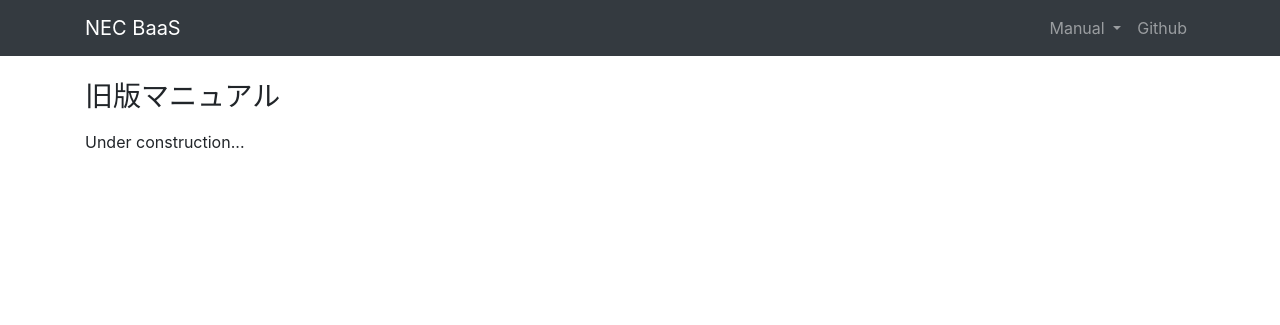
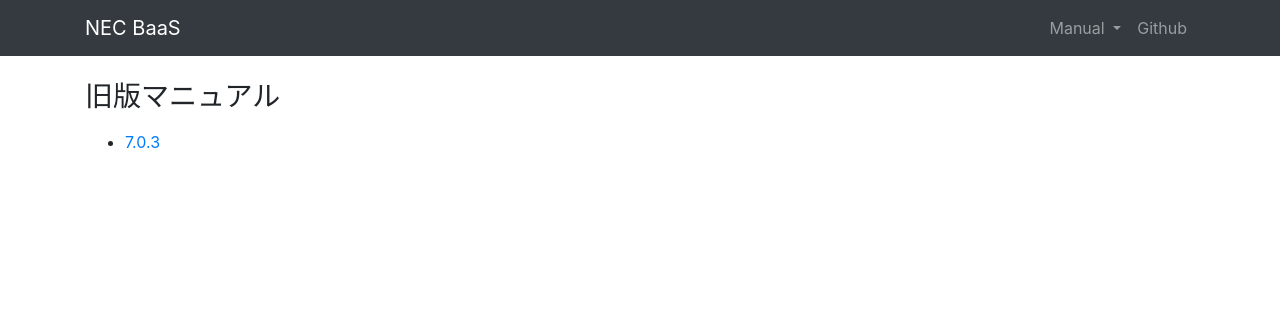
Before and after one commit to nec-baas/nec-baas.github.io, a Jekyll site: the page built from archives.html, in a window 1280 px wide. Shown: the top 325 px of the page. Built offline with Jekyll 4.4.1, drawn with Linux system fonts in a browser that asks for light colours.

Commit message:
add v7.0.3 manual

```diff
--- a/archives.html
+++ b/archives.html
@@ -6,6 +6,8 @@ title: NEC Mobile Backend Platform - Archives
     <div class="col-sm-12">
         <h3 class="pb-2">旧版マニュアル</h3>
 
-        Under construction...
+        <ul>
+          <li><a href="/baas-manual/archives/latest-v7.0/index.html">7.0.3</a></li>
+        </ul>
     </div>
 </div>
```
